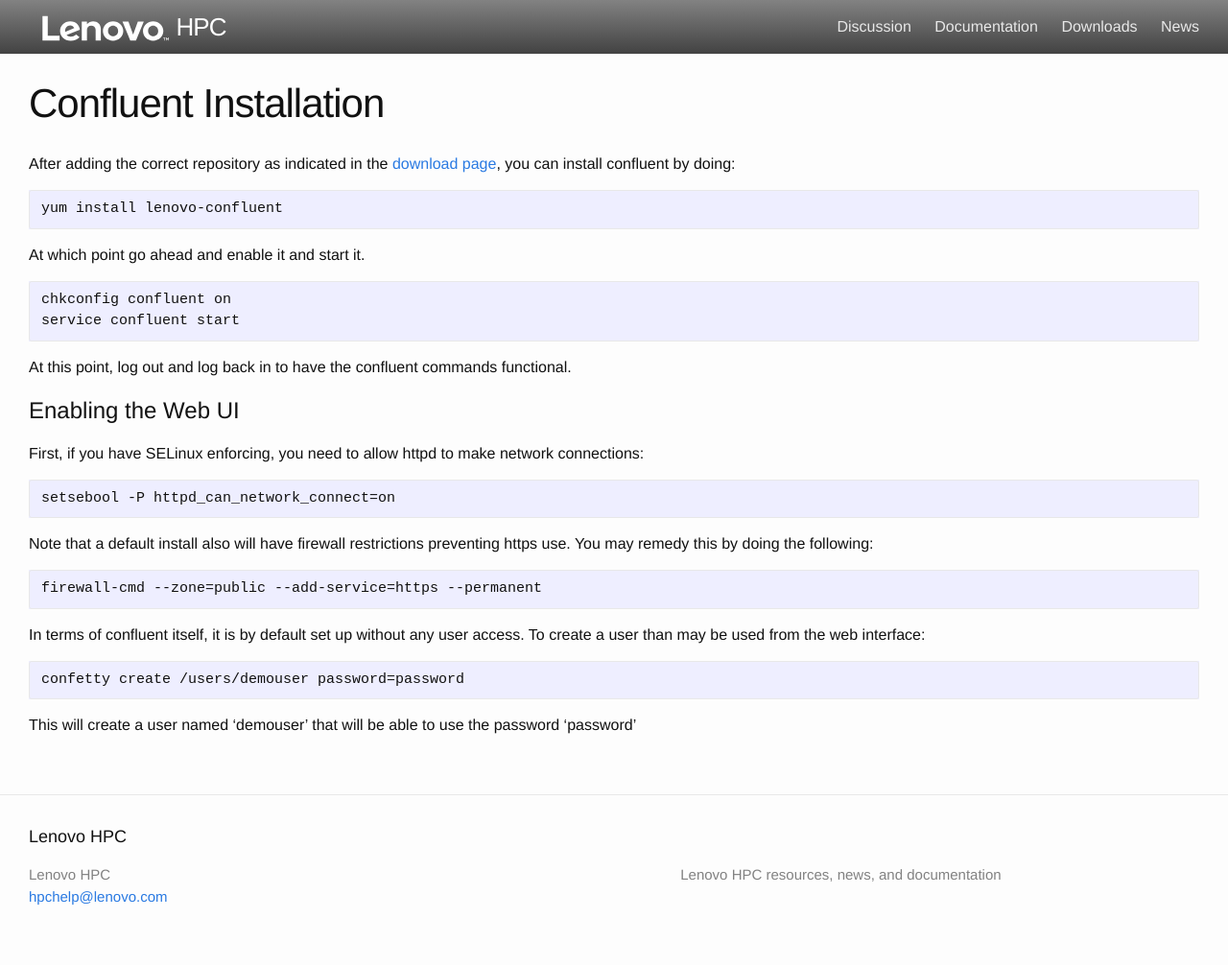
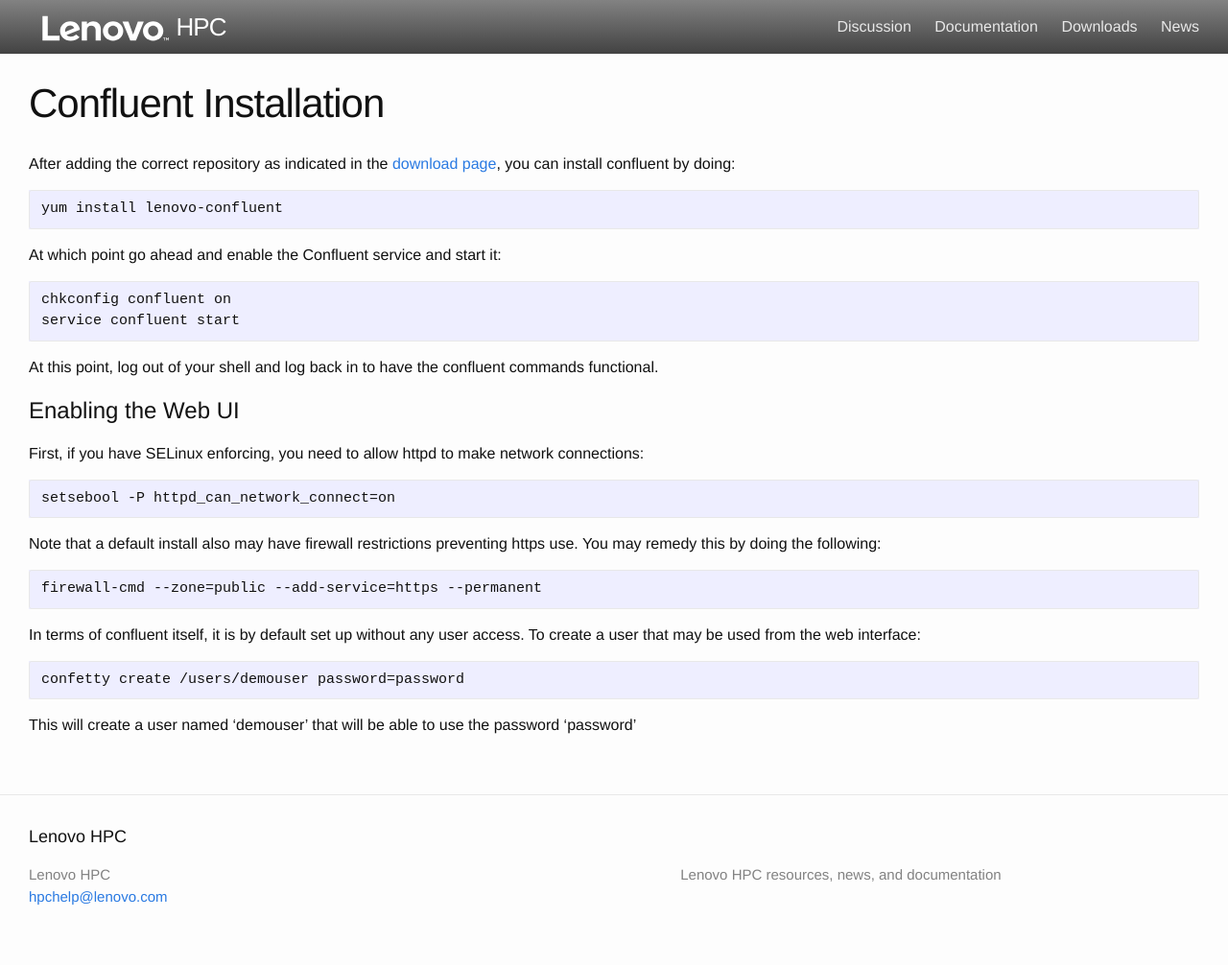
Before and after one commit to xcat2/confluent-docs, a Jekyll site: the page built from docs/installconfluent.md, in a window 1280 px wide. Shown: the whole page at 96% size. Built offline with Jekyll 4.4.1, drawn with Linux system fonts in a browser that asks for light colours.

Commit message:
Minor typo fixes and clarifications

```diff
--- a/docs/installconfluent.md
+++ b/docs/installconfluent.md
@@ -8,12 +8,12 @@
 
 	yum install lenovo-confluent
 
-At which point go ahead and enable it and start it.
+At which point go ahead and enable the Confluent service and start it:
 
 	chkconfig confluent on
 	service confluent start
 
-At this point, log out and log back in to have the confluent commands functional.
+At this point, log out of your shell and log back in to have the confluent commands functional.
 
 Enabling the Web UI
 ====================
@@ -23,12 +23,12 @@
 
 	setsebool -P httpd_can_network_connect=on
 
-Note that a default install also will have firewall restrictions preventing
+Note that a default install also may have firewall restrictions preventing
 https use.  You may remedy this by doing the following:
 
 	firewall-cmd --zone=public --add-service=https --permanent
 
-In terms of confluent itself, it is by default set up without any user access.  To create a user than may be used from the web interface:
+In terms of confluent itself, it is by default set up without any user access.  To create a user that may be used from the web interface:
 
 	confetty create /users/demouser password=password
 
```
